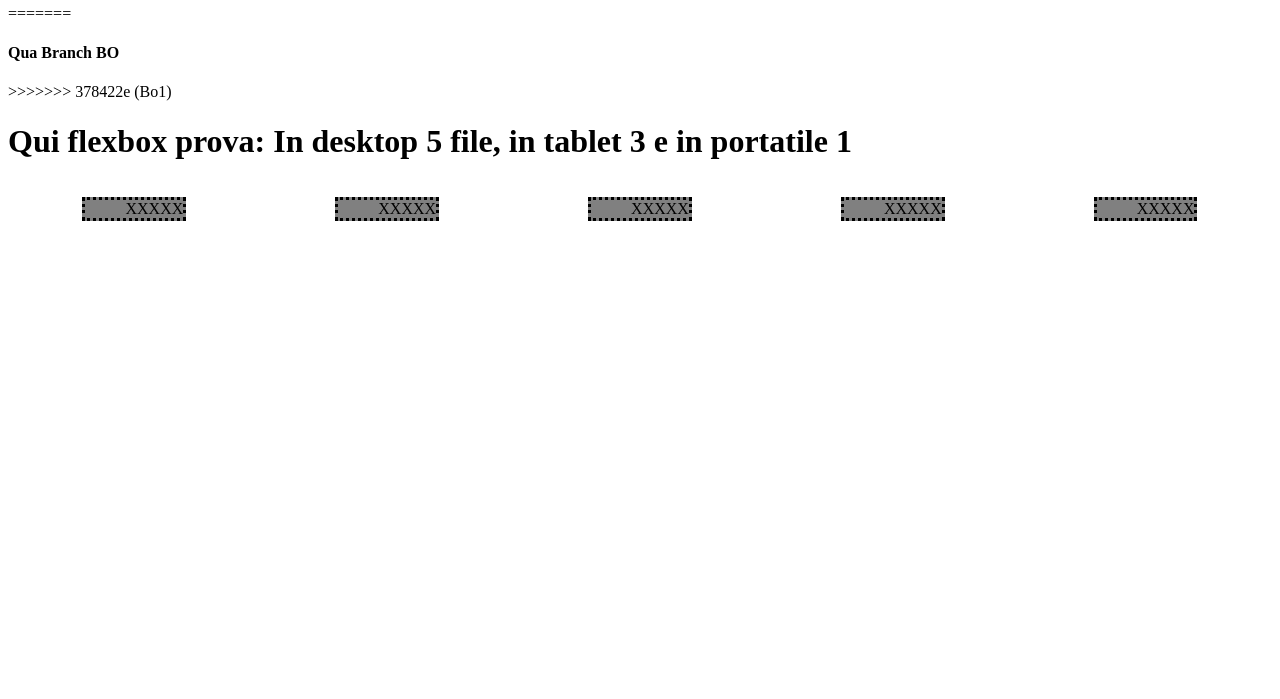
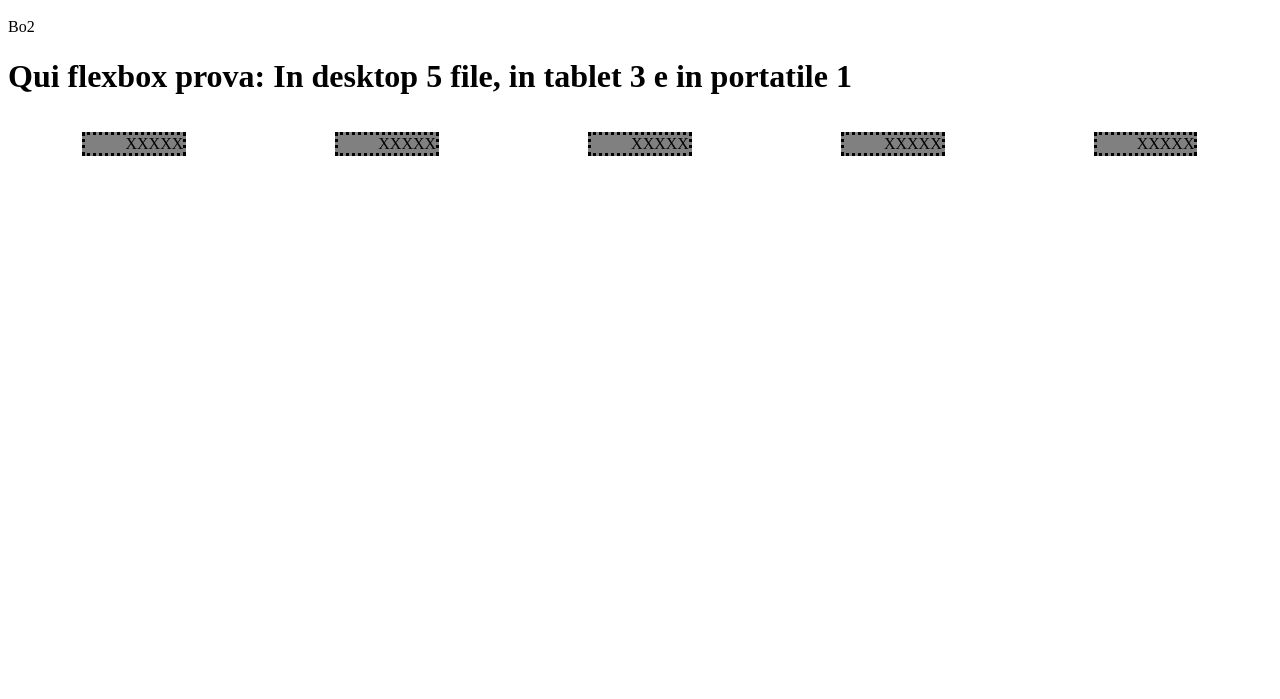
Before and after one commit to fabrimaida/RespnsiveFlexRebaseTry, a plain HTML site: page index.html in a window 1280 px wide. Shown: the part 101-800 px from the top of the page. Drawn offline with Linux system fonts and the light colour scheme.

Commit message:
secondo commit di BO

```diff
--- a/index.html
+++ b/index.html
@@ -10,12 +10,11 @@
 <body>
 
 
-<<<<<<< HEAD
     <h1>Qui branch AL </h1>
 
-=======
     <h4>Qua Branch BO</h4>
->>>>>>> 378422e (Bo1)
+
+    <p>Bo2</p>
 
     <h1>Qui flexbox prova: In desktop 5 file, in tablet 3 e in portatile 1</h1>
     <div class="box">
```
